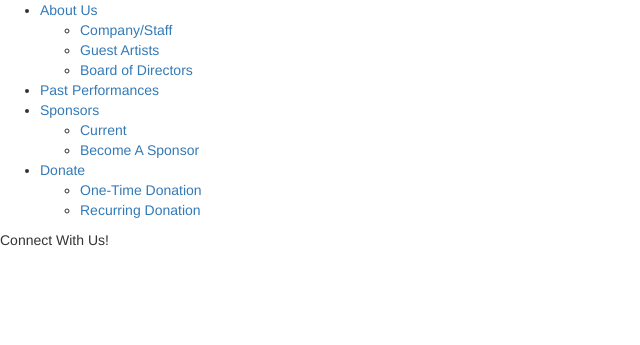
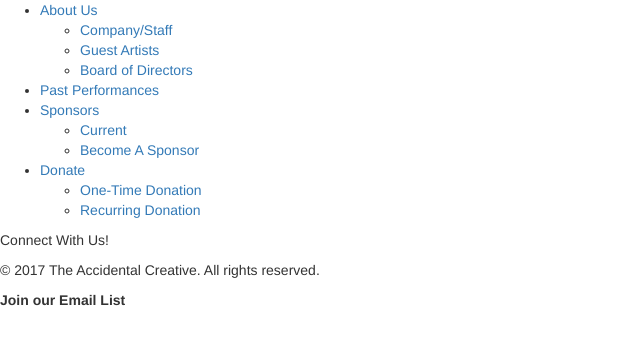
Before and after one commit to jepetersohn/company-site, a Jekyll site: the page built from index.html, in a window 1280 px wide. Shown: the top 345 px of the page, without its empty margins (0-640 px from the left). Built offline with Jekyll 4.4.1, drawn with Linux system fonts in a browser that asks for light colours; nearby versions of some CDN libraries.

Commit message:
add html for center copyright text and div for subscription signup form

```diff
--- a/_includes/footer.html
+++ b/_includes/footer.html
@@ -37,8 +37,15 @@
 				</div>
 		</div>
 		<div class="footer-inner-bottom">
-			<div class="footer-inner-bottom"></div>
-			<div class="newsletter"></div>
+			<div class="footer-inner-bottom">
+				<p>&copy; 2017 The Accidental Creative. All rights reserved.</p>
+			</div>
+			<div class="newsletter">
+				<label class="newsletter-label">Join our Email List</label>
+				<div class="newsletter-inputarea">
+					<!-- this is the div placeholder for MailChimp form to be added to subscriber list -->
+				</div>
+			</div>
 		</div>
 	</div>
 
```
